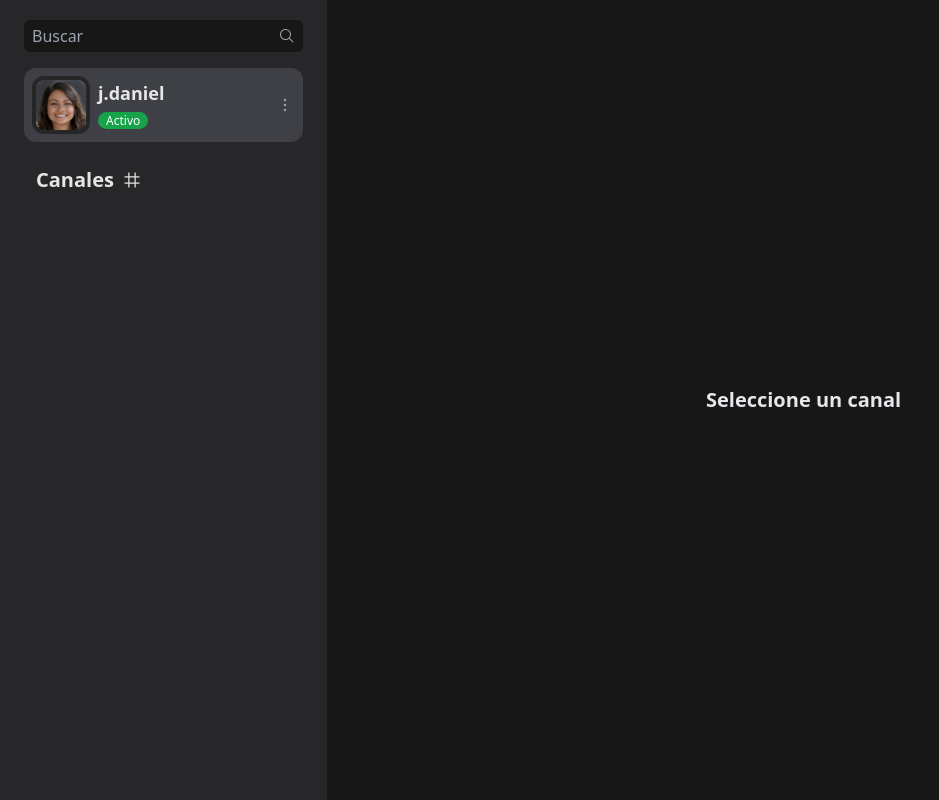
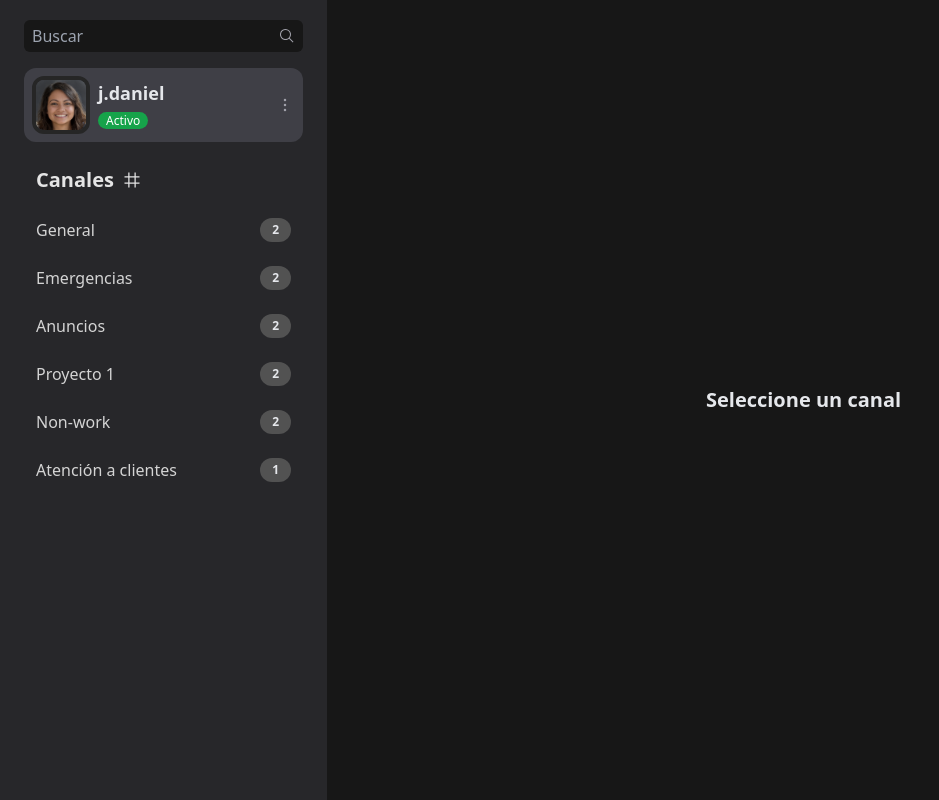
Before and after one commit to JDanielStart/vue-pinia, a Vue app: page / in a window 1280 px wide. Shown: the whole page, without its empty margins (0-939 px from the left). Built offline with nearby package versions, Linux system fonts and the light colour scheme.

Commit message:
filtering messages with getters

```diff
--- a/src/stores/channels.js
+++ b/src/stores/channels.js
@@ -1,4 +1,5 @@
 import { defineStore } from "pinia"
+import useMessagesStore from './messages.js'
 
 export default defineStore('channels', {
     state: () => ({
@@ -10,5 +11,22 @@
             { id: 5, name: 'Non-work', messages: null },
             { id: 6, name: 'Atención a clientes', messages: 120 }
         ]
-    })
+    }),
+    getters: {
+        getChannels: (state) => (search) => {
+          const messagesStore = useMessagesStore();
+          return state.channels
+            .filter((channel) =>
+              channel.name.toLocaleLowerCase().includes(search.toLocaleLowerCase())
+            )
+            .map((channel) => {
+              const unreadMessagesCount =
+                messagesStore.countUnreadMessagesByChannelId(channel.id);
+              return {
+                ...channel,
+                messages: unreadMessagesCount,
+              };
+            });
+        },
+      },
 })
--- a/src/stores/messages.js
+++ b/src/stores/messages.js
@@ -3,17 +3,24 @@
 export default defineStore('messages', {
     state: () => ({
         messages: [
-            { id: 1, author: 1, message: 'Hola 👀', timestamp: new Date().toLocaleTimeString() },
-            { id: 2, author: 2, message: 'Holaaa!!!', timestamp: new Date().toLocaleTimeString() },
-            { id: 3, author: 3, message: 'Hola a todo el mundo 😊', timestamp: new Date().toLocaleTimeString() },
-            { id: 4, author: 3, message: '¿Cómo están?', timestamp: new Date().toLocaleTimeString() },
-            { id: 5, author: 1, message: 'Todo muy bien :D', timestamp: new Date().toLocaleTimeString() },
-            { id: 6, author: 2, message: 'Si, todo bien.', timestamp: new Date().toLocaleTimeString() },
-            { id: 7, author: 1, message: 'Oigan, les escribo para contarles algo... 😌', timestamp: new Date().toLocaleTimeString() },
-            { id: 8, author: 3, message: 'A vers 👀', timestamp: new Date().toLocaleTimeString() },
-            { id: 9, author: 2, message: 'Ahhhh!!', timestamp: new Date().toLocaleTimeString() },
-            { id: 10, author: 2, message: '¡Cuenta ese chismesito yaaaa!', timestamp: new Date().toLocaleTimeString() },
-            { id: 11, author: 1, message: 'Pues, ¡acabamos de lanzar los nuevos cursos de Vue.js!', timestamp: new Date().toLocaleTimeString() },
+            { id: 1, author: 1, message: 'Hola 👀', timestamp: new Date().toLocaleTimeString(), channelId: 1, read: false },
+            { id: 2, author: 2, message: 'Holaaa!!!', timestamp: new Date().toLocaleTimeString(), channelId: 1, read: false },
+            { id: 3, author: 3, message: 'Hola a todo el mundo 😊', timestamp: new Date().toLocaleTimeString(), channelId: 2, read: false },
+            { id: 4, author: 3, message: '¿Cómo están?', timestamp: new Date().toLocaleTimeString(), channelId: 2, read: false },
+            { id: 5, author: 1, message: 'Todo muy bien :D', timestamp: new Date().toLocaleTimeString(), channelId: 3, read: false },
+            { id: 6, author: 2, message: 'Si, todo bien.', timestamp: new Date().toLocaleTimeString(), channelId: 3, read: false },
+            { id: 7, author: 1, message: 'Oigan, les escribo para contarles algo... 😌', timestamp: new Date().toLocaleTimeString(), channelId: 4, read: false },
+            { id: 8, author: 3, message: 'A vers 👀', timestamp: new Date().toLocaleTimeString(), channelId: 4, read: false },
+            { id: 9, author: 2, message: 'Ahhhh!!', timestamp: new Date().toLocaleTimeString(), channelId: 5, read: false },
+            { id: 10, author: 2, message: '¡Cuenta ese chismesito yaaaa!', timestamp: new Date().toLocaleTimeString(), channelId: 5, read: false },
+            { id: 11, author: 1, message: 'Pues, ¡acabamos de lanzar los nuevos cursos de Vue.js!', timestamp: new Date().toLocaleTimeString(), channelId: 6, read: false },
         ]
-    })
+    }),getters: {
+        findMessagesByChannelId: (state) => (channelId) => {
+            return state.messages.filter((message) => message.channelId === channelId)
+        },
+        countUnreadMessagesByChannelId: (state) => (channelId) => {
+            return state.findMessagesByChannelId(channelId).filter((message) => message.read === false).length;
+        }
+     }
 })
--- a/src/views/HomeView.vue
+++ b/src/views/HomeView.vue
@@ -5,8 +5,10 @@
 import ChatItem from '@/components/ChatItem.vue'
 import { ref } from 'vue'
 import useProfileStore from '../stores/profile.js'
+import useChannelsStore from '../stores/channels.js'
 
 const profileStore = useProfileStore()
+const channelsStore = useChannelsStore()
 
 const search = ref('')
 </script>
@@ -23,7 +25,7 @@
     <RouterLink to="/" class="channels-title">Canales <Icon icon="carbon:hashtag" /></RouterLink>
     <div class="channels">
       <ChatItem
-        v-for="channel in channels"
+        v-for="channel in channelsStore.getChannels(search)"
         :key="channel.id"
         :id="channel.id"
         :name="channel.name"
--- a/src/views/MessagesView.vue
+++ b/src/views/MessagesView.vue
@@ -2,29 +2,18 @@
 import { ref, reactive, computed, watch } from 'vue'
 import { useRoute } from 'vue-router'
 import MessageItem from '@/components/MessageItem.vue'
+import useMessagesStore from '../stores/messages.js'
 
 const route = useRoute()
+const messagesStore = useMessagesStore()
 
 const end = ref(null)
 const channelId = ref(null)
 const title = ref('')
 const people = reactive([
 ])
-const messages = reactive([
-            { id: 1, author: 1, message: 'Hola 👀', timestamp: new Date().toLocaleTimeString() },
-            { id: 2, author: 2, message: 'Holaaa!!!', timestamp: new Date().toLocaleTimeString() },
-            { id: 3, author: 3, message: 'Hola a todo el mundo 😊', timestamp: new Date().toLocaleTimeString() },
-            { id: 4, author: 3, message: '¿Cómo están?', timestamp: new Date().toLocaleTimeString() },
-            { id: 5, author: 1, message: 'Todo muy bien :D', timestamp: new Date().toLocaleTimeString() },
-            { id: 6, author: 2, message: 'Si, todo bien.', timestamp: new Date().toLocaleTimeString() },
-            { id: 7, author: 1, message: 'Oigan, les escribo para contarles algo... 😌', timestamp: new Date().toLocaleTimeString() },
-            { id: 8, author: 3, message: 'A vers 👀', timestamp: new Date().toLocaleTimeString() },
-            { id: 9, author: 2, message: 'Ahhhh!!', timestamp: new Date().toLocaleTimeString() },
-            { id: 10, author: 2, message: '¡Cuenta ese chismesito yaaaa!', timestamp: new Date().toLocaleTimeString() },
-            { id: 11, author: 1, message: 'Pues, ¡acabamos de lanzar los nuevos cursos de Vue.js!', timestamp: new Date().toLocaleTimeString() },
-        ])
 
-const messagesView = computed(() => messages.map((message) => {
+const messagesView = computed(() => messagesStore.findMessagesByChannelId(channelId.value).map((message) => {
   const author = people.find((p) => p.id === message.author)
   if (!author) return message;
     return {
@@ -43,7 +32,7 @@
 watch(
   () => route.params.id,
   (id) => {
-    channelId.value = id
+    channelId.value = parseInt(id)
     scrollToBottom()
   },
   { immediate: true }
```
